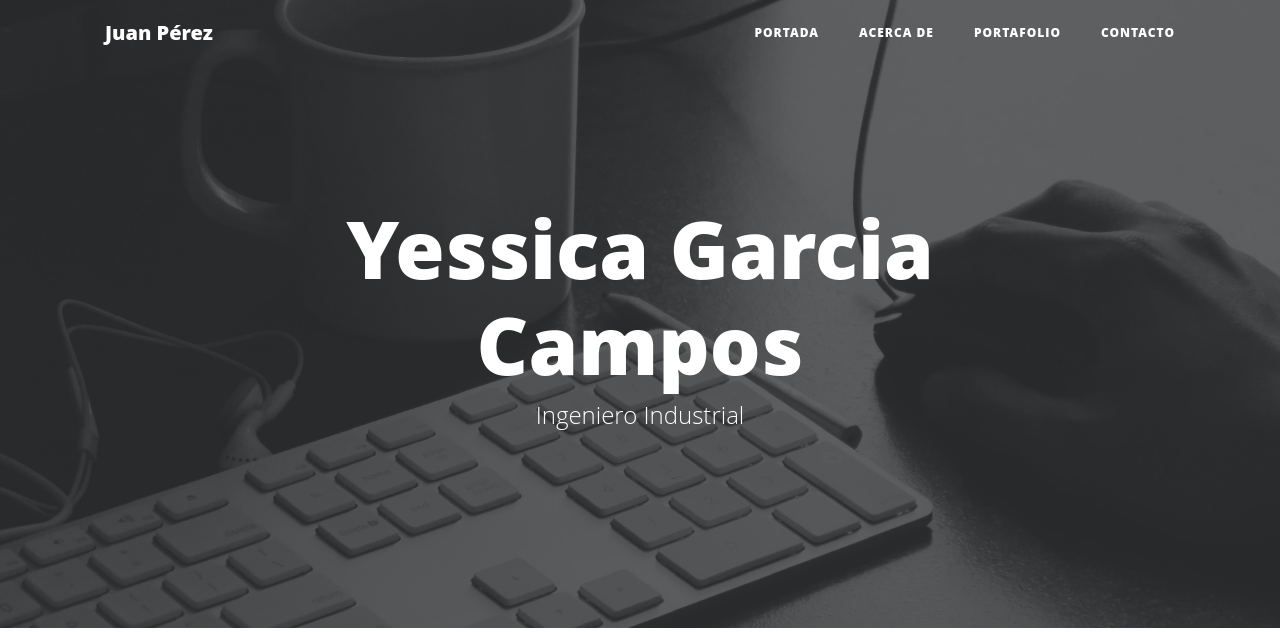
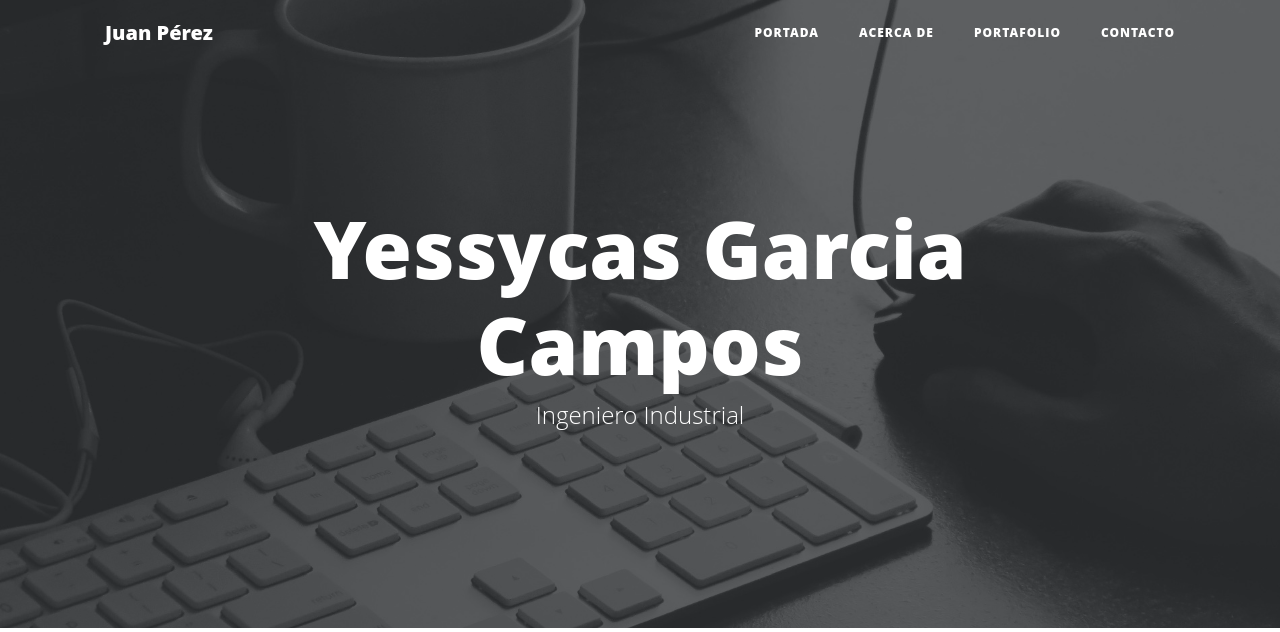
Before and after one commit to VictorTamayoBriones/webDjangoPersonalCourse, a Django app: page / in a window 1280 px wide. Shown: the top 632 px of the page. Run offline with Django 4.2, Linux system fonts and the light colour scheme; some libraries are stand-ins or nearby versions.

Commit message:
correccion

```diff
--- a/core/templates/core/home.html
+++ b/core/templates/core/home.html
@@ -7,6 +7,6 @@
 {% block background %}{% static 'core/img/home-bg.jpg' %}{% endblock %}
 
 {% block headers %}
-    <h1>Yessica Garcia Campos</h1>
+    <h1>Yessycas Garcia Campos</h1>
     <span class="subheading">Ingeniero Industrial</span>
 {% endblock %}
```
